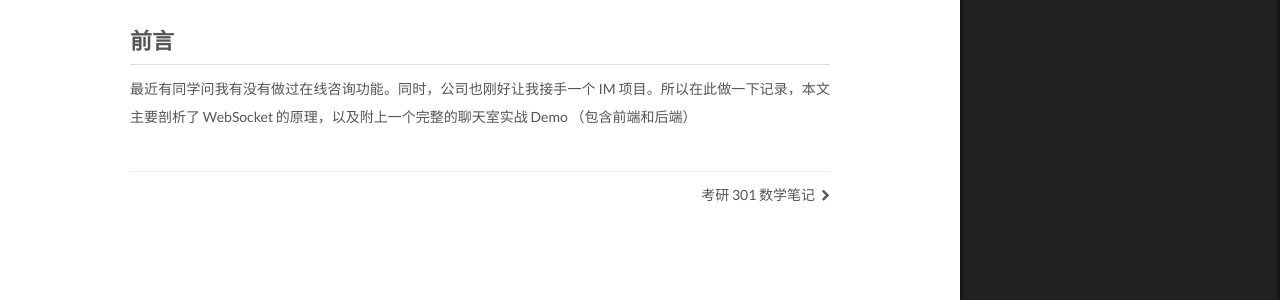
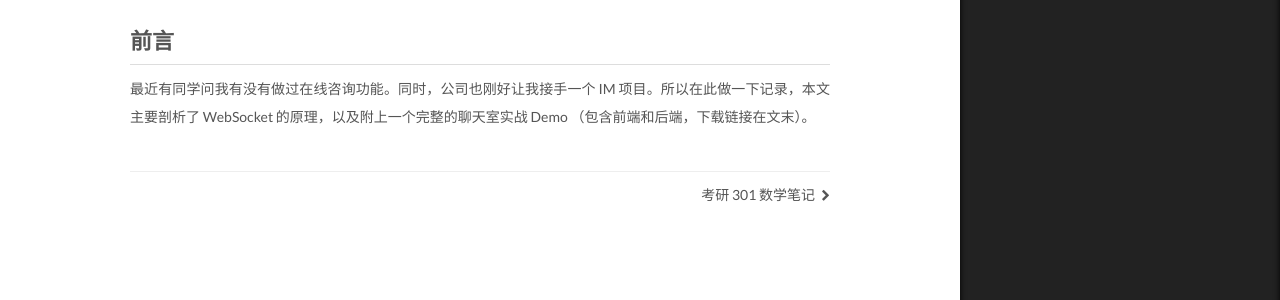
Before and after one commit to nnngu/LearningNotes, a Jekyll site: the page built from _posts/2018-07-21-看完让你彻底理解 WebSocket 原理，附完整的实战代码（包含前端和后端）.md, in a window 1280 px wide. Shown: the part 386-686 px from the top of the page. Built offline with Jekyll 4.4.1, drawn with Linux system fonts in a browser that asks for light colours.

Commit message:
修改文件: _posts/2018-07-21-看完让你彻底理解 WebSocket 原理，附完整的实战代码（包含前端和后端）.md

```diff
--- a/_posts/2018-07-21-看完让你彻底理解 WebSocket 原理，附完整的实战代码（包含前端和后端）.md
+++ b/_posts/2018-07-21-看完让你彻底理解 WebSocket 原理，附完整的实战代码（包含前端和后端）.md
@@ -5,4 +5,4 @@ description: 最近有同学问我有没有做过在线咨询功能。同时，
 
 ## 前言
 
-最近有同学问我有没有做过在线咨询功能。同时，公司也刚好让我接手一个 IM 项目。所以在此做一下记录，本文主要剖析了 WebSocket 的原理，以及附上一个完整的聊天室实战 Demo （包含前端和后端）
+最近有同学问我有没有做过在线咨询功能。同时，公司也刚好让我接手一个 IM 项目。所以在此做一下记录，本文主要剖析了 WebSocket 的原理，以及附上一个完整的聊天室实战 Demo （包含前端和后端，下载链接在文末）。
```
